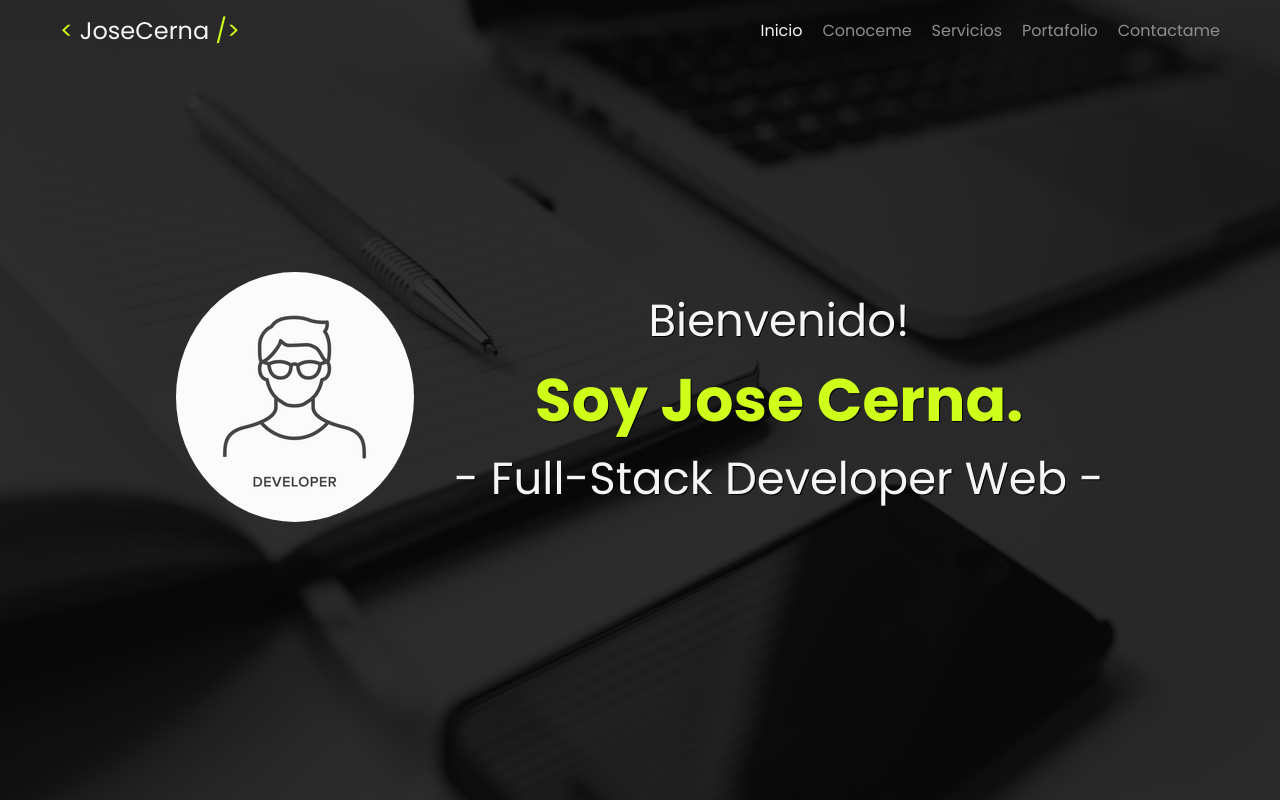
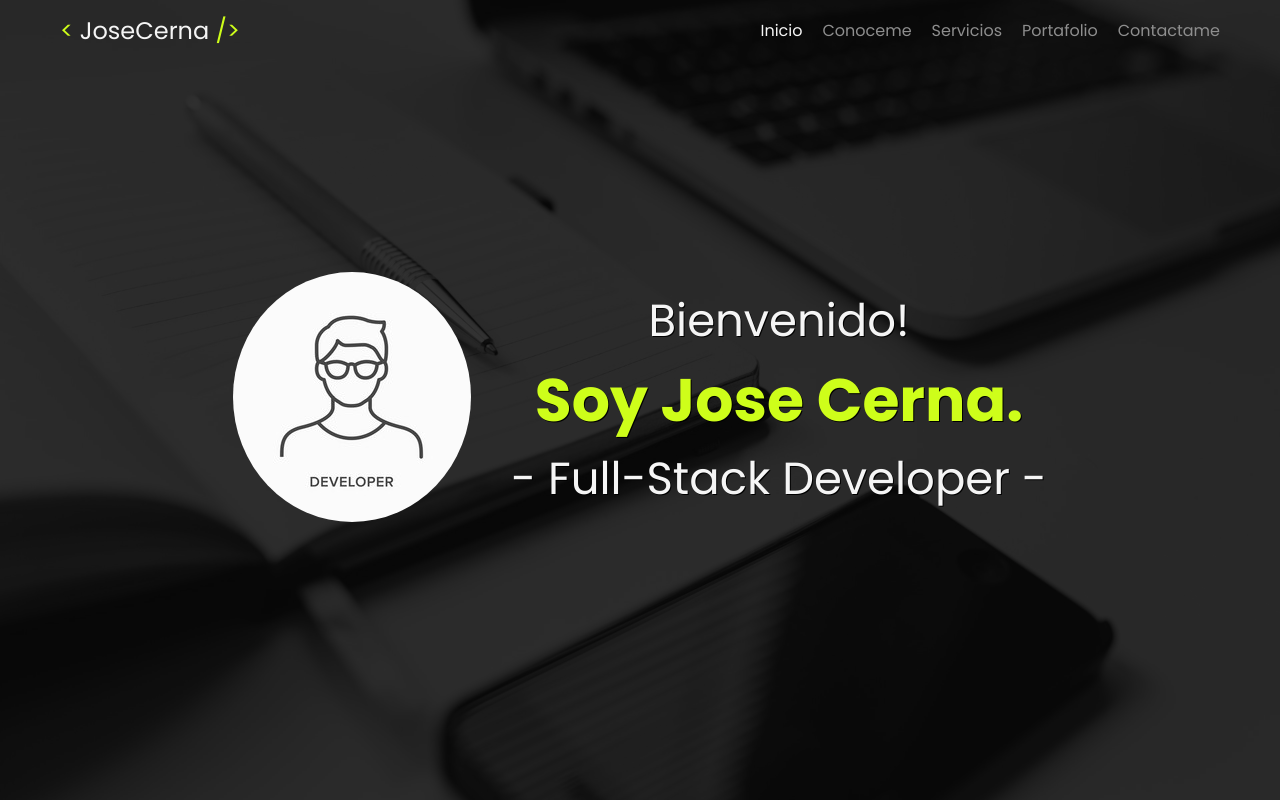
Before and after one commit to josecerna-dev/Portafolio, a plain HTML site: page index.html in a window 1280 px wide. Shown: the top 800 px of the page. Drawn offline with nearby package versions, Linux system fonts and the light colour scheme.

Commit message:
update 02-11-2020 JCC last

```diff
--- a/index.html
+++ b/index.html
@@ -94,7 +94,7 @@
       <div class="home__description">
         <span class="home__title--primary">Bienvenido!</span>
         <h1 class="home__title">Soy Jose Cerna.</h1>
-        <span class="home__title--secondary">- Full-Stack Developer Web -</span>
+        <span class="home__title--secondary">- Full-Stack Developer -</span>
       </div>
     </section>
 
```
